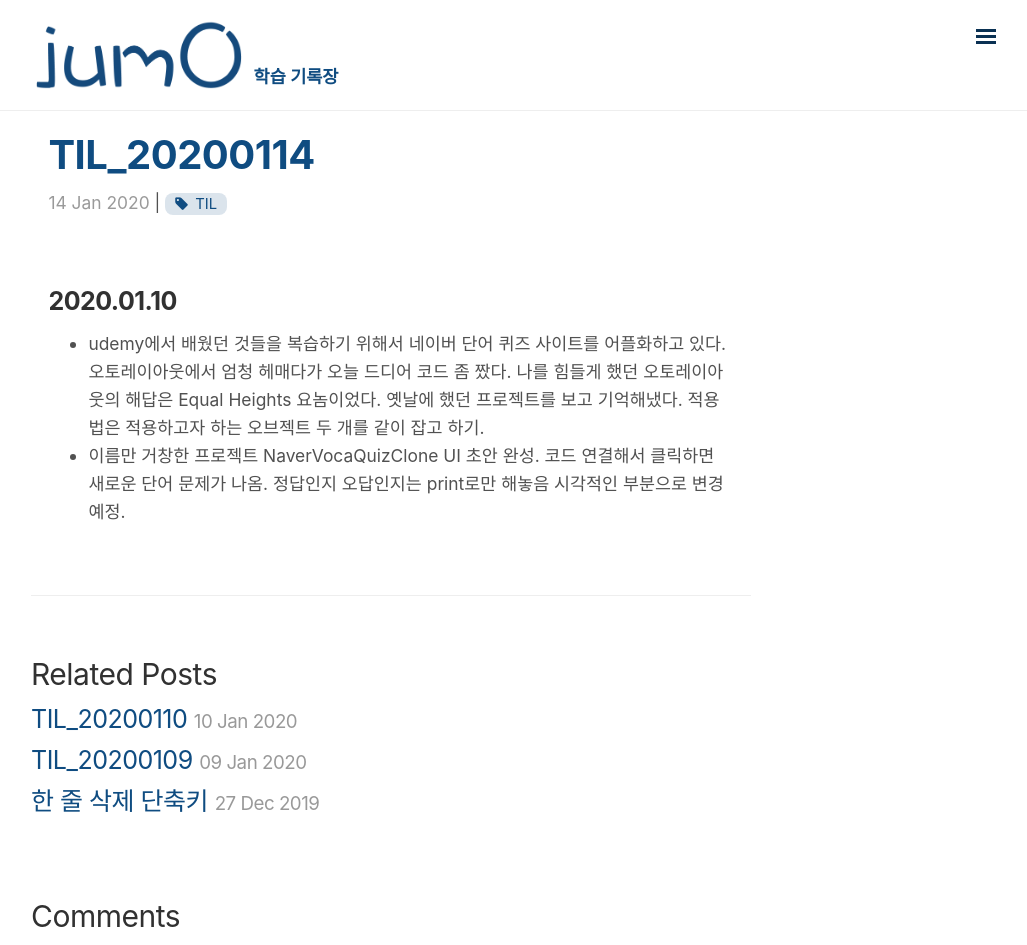
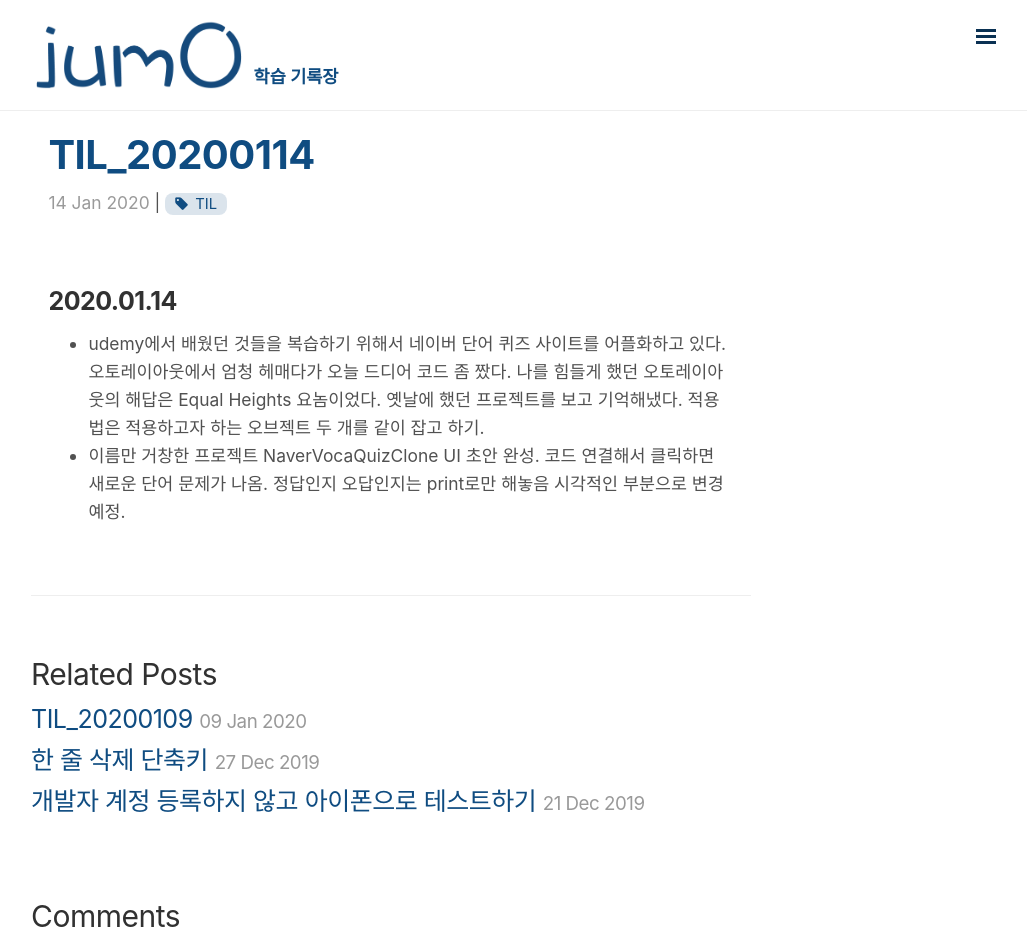
Before and after one commit to jum0/jum0.github.io2, a Jekyll site: the page built from _posts/TIL/2020-01-14-TIL.md, in a window 1280 px wide and 945 px high. Shown: the whole window, without its empty margins (249-1276 px from the left). Built offline with Jekyll 4.4.1, drawn with Linux system fonts in a browser that asks for light colours; nearby versions of some CDN libraries; comment, search, counter and statistics services are not loaded.

Commit message:
contents changed

```diff
--- a/_posts/TIL/2020-01-10-TIL.md
+++ /dev/null
@@ -1,9 +0,0 @@
----
-layout: post
-title: TIL_20200110
-tags: TIL
-categories: TIL
----
-
-### 2020.01.10
--
--- a/_posts/TIL/2020-01-14-TIL.md
+++ b/_posts/TIL/2020-01-14-TIL.md
@@ -5,6 +5,6 @@ tags: TIL
 categories: TIL
 ---
 
-### 2020.01.10
+### 2020.01.14
 - udemy에서 배웠던 것들을 복습하기 위해서 네이버 단어 퀴즈 사이트를 어플화하고 있다. 오토레이아웃에서 엄청 헤매다가 오늘 드디어 코드 좀 짰다. 나를 힘들게 했던 오토레이아웃의 해답은 Equal Heights 요놈이었다. 옛날에 했던 프로젝트를 보고 기억해냈다. 적용법은 적용하고자 하는 오브젝트 두 개를 같이 잡고 하기.
 - 이름만 거창한 프로젝트 NaverVocaQuizClone UI 초안 완성. 코드 연결해서 클릭하면 새로운 단어 문제가 나옴. 정답인지 오답인지는 print로만 해놓음 시각적인 부분으로 변경 예정.
```
